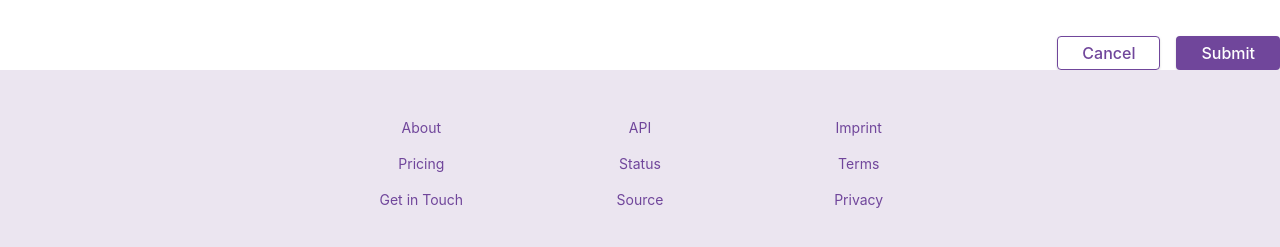
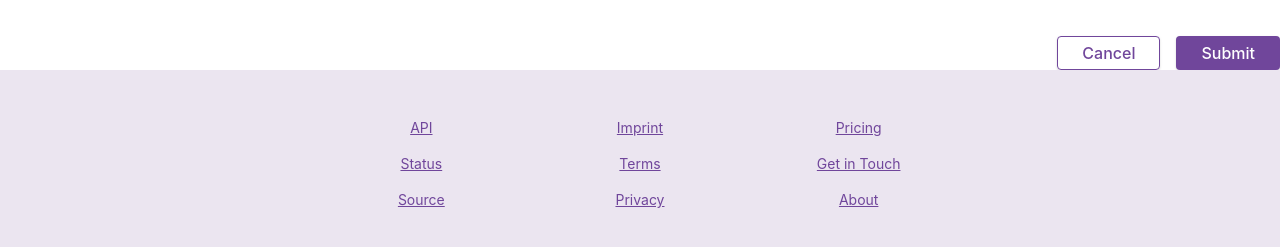
Before and after one commit to jdiehl/evenagement, a Next.js app: page /communities/create in a window 1280 px wide. Shown: the part 567-814 px from the top of the page. Built offline with nearby package versions, Linux system fonts and the light colour scheme; no server answers; the database is empty.

Commit message:
Added Footer

```diff
--- a/src/components/Button.tsx
+++ b/src/components/Button.tsx
@@ -9,6 +9,7 @@ interface ButtonProps {
   type?: ButtonType
   round?: boolean
   href?: string
+  external?: boolean
   className?: string
   onClick?: MouseEventHandler
 }
@@ -41,8 +42,14 @@ function makeButton(tag, label, props, children) {
   }
 }
 
-export default function Button({ children, label, type, tag, round, href, ...props }: PropsWithChildren<ButtonProps>) {
+export default function Button({ children, label, type, tag, round, href, external, ...props }: PropsWithChildren<ButtonProps>) {
   props.className = stylesForType(type ?? 'fill', round) + (props.className ? ` ${props.className}` : '')
+
+  // external button must use a tag and special link logic
+  if (external) {
+    return makeButton('a', label, { href, target: '_blank', rel: 'noreferrer', ...props }, children)
+  }
+
   const button = makeButton(tag, label, props, children)
   if (href) {
     return <Link href={href}>{button}</Link>
--- /dev/null
+++ b/src/components/Footer.tsx
@@ -0,0 +1,17 @@
+import { PropsWithChildren } from 'react'
+
+interface FooterProps {
+  dark?: boolean
+}
+
+export default function Footer({ children, dark }: PropsWithChildren<FooterProps>) {
+  return (
+    <div className={'py-12 ' + (dark ? 'bg-background-shaded' : 'bg-background-dark')}>
+      <footer className="container flex items-center mx-auto">
+        <div className={'grid grid-cols-3 gap-4 text-sm w-1/2 mx-auto text-center ' + (dark ? 'text-white hover:text-gray-100' : 'text-primary hover:text-primary-dark')}>
+          {children}
+        </div>
+      </footer>
+    </div>
+  )
+}
--- a/src/fragments/JoinCommunityButton.tsx
+++ b/src/fragments/JoinCommunityButton.tsx
@@ -28,7 +28,7 @@ export default function JoinCommunityButton({ community }: JoinCommunityButtonPr
 
   if (!userMember) return null
   if (userMember.exists) {
-    return <Button className="w-full h-12 py-3 mt-4" onClick={leaveCommunity}>Leave</Button>
+    return <Button onClick={leaveCommunity}>Leave</Button>
   }
-  return <Button className="w-full h-12 py-3 mt-4" onClick={joinCommunity}>Join Community</Button>
+  return <Button onClick={joinCommunity}>Join Community</Button>
 }
--- a/src/fragments/MainBar.tsx
+++ b/src/fragments/MainBar.tsx
@@ -1,15 +1,15 @@
 import Container from '@src/components/Container'
+import Logo from '@src/components/Logo'
 import Navbar from '@src/components/Navbar'
 import NavbarBrand from '@src/components/NavbarBrand'
 import NavbarItem from '@src/components/NavbarItem'
-import Logo from '@src/components/Logo'
 import UserMenu from '@src/fragments/UserMenu'
 
 export default function MainBar() {
   return (
     <Navbar>
       <NavbarBrand href="/">
-        <Logo className="inline-block my-auto mr-1" height="1em" fill="#ffffff" />
+        <Logo height="1em" fill="#ffffff" />
       </NavbarBrand>
       <NavbarItem href="/communities">Communities</NavbarItem>
       <Container grow />
--- a/src/fragments/MainFooter.tsx
+++ b/src/fragments/MainFooter.tsx
@@ -1,23 +1,22 @@
+import Button from '@src/components/Button'
+import Footer from '@src/components/Footer'
+
 interface MainFooterProps {
-  bgTransparent?: boolean
+  dark?: boolean
 }
 
-export default function MainFooter({ bgTransparent }: MainFooterProps) {
+export default function MainFooter({ dark }: MainFooterProps) {
   return (
-    <div className={'py-12 ' + (bgTransparent ? 'bg-background-shaded' : 'bg-background-dark')}>
-      <footer className="container flex items-center mx-auto">
-        <div className={'grid grid-cols-3 gap-4 text-sm w-1/2 mx-auto text-center ' + (bgTransparent ? 'text-white hover:text-gray-100' : 'text-primary hover:text-primary-dark')}>
-          <a className="transition-all hover:underline" href="https://github.com/jdiehl/evenagement" target="_blank" rel="noreferrer">About</a>
-          <a className="transition-all hover:underline" href="https://github.com/jdiehl/evenagement" target="_blank" rel="noreferrer">API</a>
-          <a className="transition-all hover:underline" href="https://github.com/jdiehl/evenagement" target="_blank" rel="noreferrer">Imprint</a>
-          <a className="transition-all hover:underline" href="https://github.com/jdiehl/evenagement" target="_blank" rel="noreferrer">Pricing</a>
-          <a className="transition-all hover:underline" href="https://github.com/jdiehl/evenagement" target="_blank" rel="noreferrer">Status</a>
-          <a className="transition-all hover:underline" href="https://github.com/jdiehl/evenagement" target="_blank" rel="noreferrer">Terms</a>
-          <a className="transition-all hover:underline" href="https://github.com/jdiehl/evenagement" target="_blank" rel="noreferrer">Get in Touch</a>
-          <a className="transition-all hover:underline" href="https://github.com/jdiehl/evenagement" target="_blank" rel="noreferrer">Source</a>
-          <a className="transition-all hover:underline" href="https://github.com/jdiehl/evenagement" target="_blank" rel="noreferrer">Privacy</a>
-        </div>
-      </footer>
-    </div>
+    <Footer dark={dark}>
+      <Button type="underline" href="https://github.com/jdiehl/evenagement" external>API</Button>
+      <Button type="underline" href="https://github.com/jdiehl/evenagement" external>Imprint</Button>
+      <Button type="underline" href="https://github.com/jdiehl/evenagement" external>Pricing</Button>
+      <Button type="underline" href="https://github.com/jdiehl/evenagement" external>Status</Button>
+      <Button type="underline" href="https://github.com/jdiehl/evenagement" external>Terms</Button>
+      <Button type="underline" href="https://github.com/jdiehl/evenagement" external>Get in Touch</Button>
+      <Button type="underline" href="https://github.com/jdiehl/evenagement" external>Source</Button>
+      <Button type="underline" href="https://github.com/jdiehl/evenagement" external>Privacy</Button>
+      <Button type="underline" href="https://github.com/jdiehl/evenagement" external>About</Button>
+    </Footer>
   )
 }
--- a/src/layouts/EmptyLayout.tsx
+++ b/src/layouts/EmptyLayout.tsx
@@ -14,7 +14,7 @@ export default function EmptyLayout({ children }: PropsWithChildren<{}>) {
         </Container>
         {children}
       </Container>
-      <MainFooter bgTransparent />
+      <MainFooter dark />
     </HeroContainer>
   )
 }
```
Also changed, not shown: 1 other file (tests, documents, lock files or other folders).
